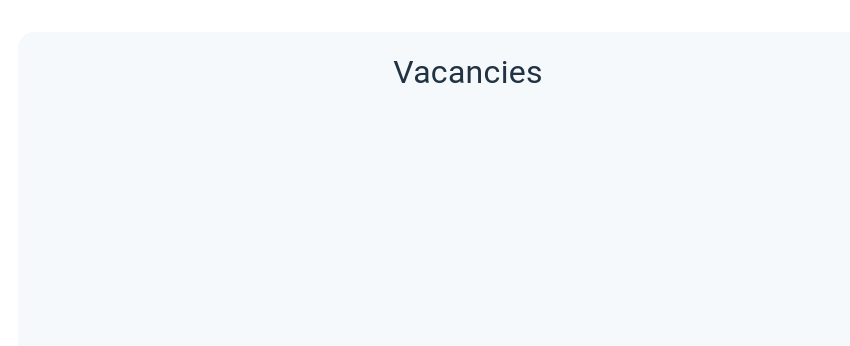
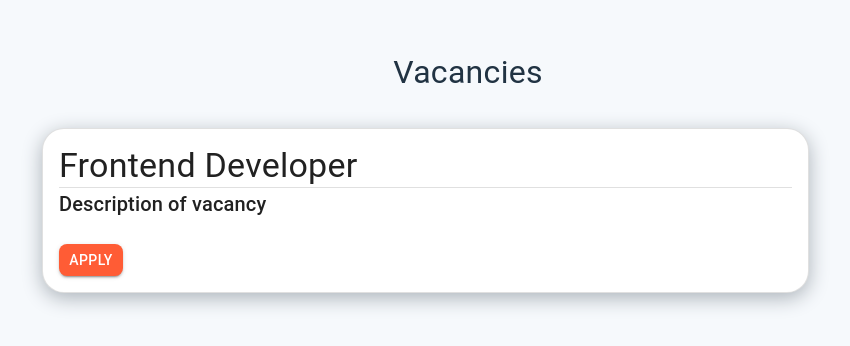
Before and after one commit to AlexeiVinchester/Satellite-Vacancies, a React (Vite) app in the folder Satellite-Innovations-test-task/frontend/: page / in a window 1280 px wide. Shown: the top 346 px of the page, without its empty margins (172-1022 px from the left). Built offline with nearby package versions, Linux system fonts and the light colour scheme.

Commit message:
1. created StyledButton component of button for different purposes 2. Created VacancyCard component

```diff
--- a/Satellite-Innovations-test-task/frontend/src/App.tsx
+++ b/Satellite-Innovations-test-task/frontend/src/App.tsx
@@ -1,10 +1,12 @@
 import { VacanciesWrapper } from "./components/VacanciesWrapper/VacanciesWrapper";
 import { VacanciesHeader } from "./components/VacanciesHeader/VacanciesHeader";
+import { VacancyCard } from "./components/VacancyCard/VacancyCard";
 
 function App() {
     return (
         <VacanciesWrapper>
             <VacanciesHeader title="Vacancies" />
+            <VacancyCard data={null}/>
         </VacanciesWrapper>
     );
 };
--- /dev/null
+++ b/Satellite-Innovations-test-task/frontend/src/components/StyledButton/StyledButton.tsx
@@ -0,0 +1,30 @@
+import { Button } from "@mui/material";
+
+interface IStyledButtonProps {
+    onClick: () => void;
+    title: string;
+};
+
+const StyledButton = ({ onClick, title }: IStyledButtonProps) => {
+    return (
+        <Button
+            onClick={onClick}
+            variant="contained"
+            sx={{
+                borderRadius: '8px',
+                margin: '0 8px 8px 8px',
+                bgcolor: 'rgb(255, 92, 53)',
+                padding: '4px',
+                color: 'white',
+                ":hover": {
+                    bgcolor: 'rgb(80, 201, 173)'
+                }
+
+            }}
+        >
+            {title}
+        </Button>
+    );
+};
+
+export { StyledButton };
--- a/Satellite-Innovations-test-task/frontend/src/components/VacanciesHeader/VacanciesHeader.tsx
+++ b/Satellite-Innovations-test-task/frontend/src/components/VacanciesHeader/VacanciesHeader.tsx
@@ -11,7 +11,8 @@ const VacanciesHeader = ({ title }: IVacanciesHeaderProps) => {
                 fontWeight: 400,
                 fontSize: '2rem',
                 color: 'rgb(33, 51, 67)',
-                textAlign: 'center'
+                textAlign: 'center',
+                mb: '2rem'
             }}
         >
             {title}
--- a/Satellite-Innovations-test-task/frontend/src/components/VacanciesWrapper/VacanciesWrapper.tsx
+++ b/Satellite-Innovations-test-task/frontend/src/components/VacanciesWrapper/VacanciesWrapper.tsx
@@ -11,9 +11,7 @@ const VacanciesWrapper = ({ children }: IVacanciesWrapperProps) => {
             sx={{
                 my: '2rem',
                 py: '1rem',
-                backgroundColor: 'rgb(246, 249, 252)',
                 borderRadius: '1rem',
-                minHeight: '100vh'
             }}
         >
             {children}
--- /dev/null
+++ b/Satellite-Innovations-test-task/frontend/src/components/VacancyCard/VacancyCard.tsx
@@ -0,0 +1,43 @@
+import { Card, CardActions, CardContent, Divider, Typography } from "@mui/material";
+import { IVacancy } from "../../types/vacancy.interface";
+import { StyledButton } from "../StyledButton/StyledButton";
+import { useState } from "react";
+
+interface IVacancyCardProps {
+    data: IVacancy | null;
+};
+
+const VacancyCard = ({ data }: IVacancyCardProps) => {
+    const [isFormHidden, setIsFormHidden] = useState(true);
+    //const { _id, title, description, logo } = data;
+    return (
+        <Card
+            variant="outlined"
+            sx={{
+
+                width: '90%',
+                boxShadow: '0 5px 20px #ABB2B9;',
+                borderRadius: '22px'
+            }}
+        >
+            <CardContent>
+                <Typography variant="h4" component="p">
+                    Frontend Developer
+                </Typography>
+                <Divider  />
+                <Typography variant="h6" component="p">
+                    Description of vacancy
+                </Typography>
+            </CardContent>
+            <CardActions>
+                <StyledButton
+                    onClick={() => {setIsFormHidden(false)}}
+                    title={isFormHidden ? 'Apply' : 'Send'}
+                />
+                {!isFormHidden && <input placeholder="enter mail" />}
+            </CardActions>
+        </Card>
+    );
+};
+
+export { VacancyCard };
--- a/Satellite-Innovations-test-task/frontend/src/index.css
+++ b/Satellite-Innovations-test-task/frontend/src/index.css
@@ -4,6 +4,7 @@
 
 :root {
   font-family: Lexend Deca, sans-serif;
+  background-color: rgb(246, 249, 252);
   line-height: 1.5;
   font-weight: 400;
   font-synthesis: none;
--- /dev/null
+++ b/Satellite-Innovations-test-task/frontend/src/types/vacancy.interface.ts
@@ -0,0 +1,6 @@
+export interface IVacancy {
+    _id: string;
+    title: string;
+    description: string;
+    logo: string;
+}
```
